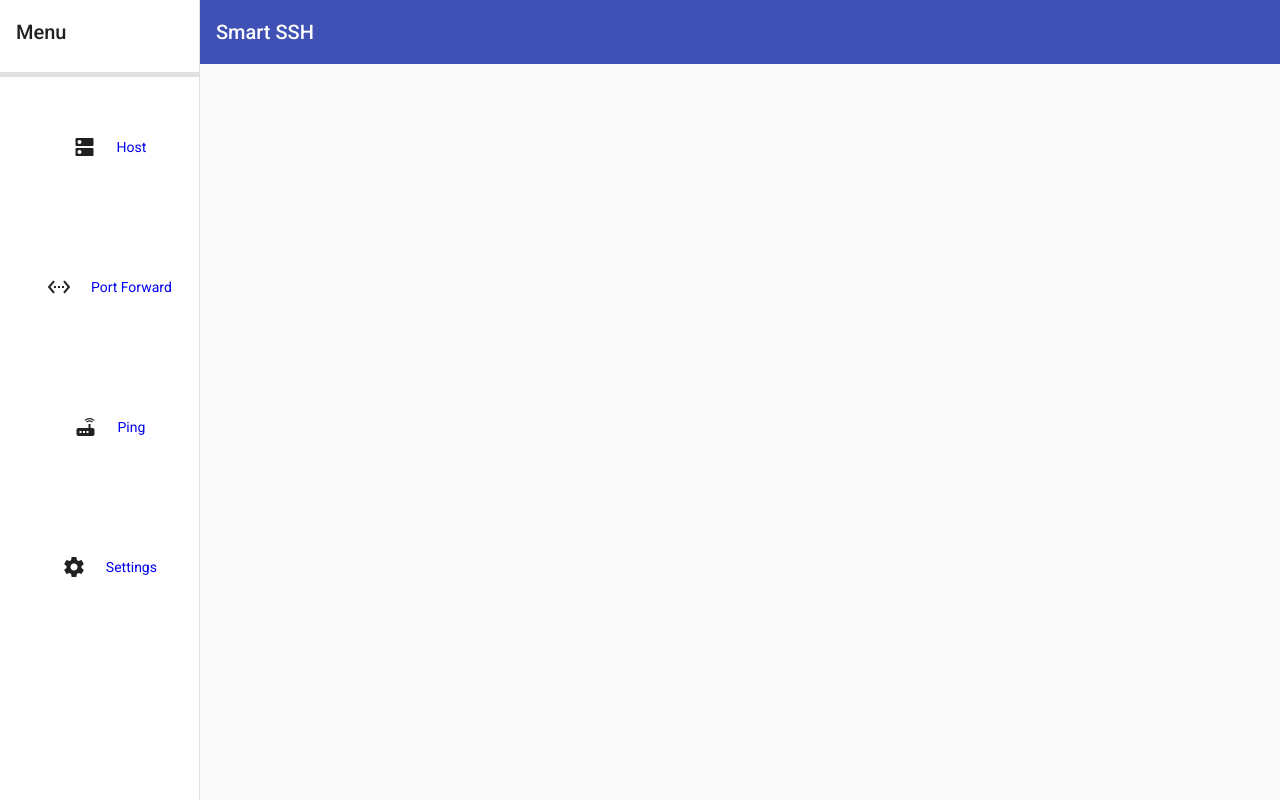
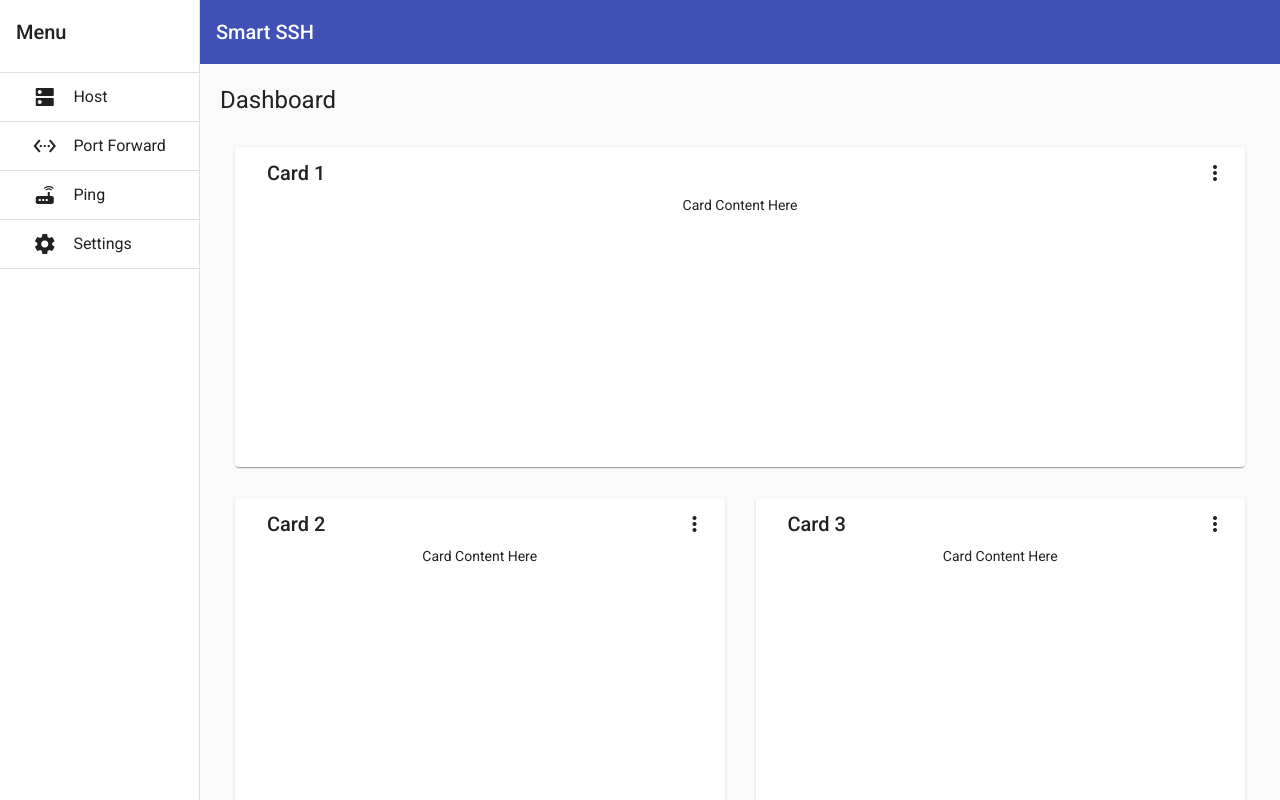
Before and after one commit to tiwari85aman/Smart-SSH, an Angular app: page /hosts in a window 1280 px wide. Before the commit this address led to /. Built offline with nearby package versions, Linux system fonts and the light colour scheme.

Commit message:
[Feat] Added Dashboard

```diff
--- a/src/app/app-routing.module.ts
+++ b/src/app/app-routing.module.ts
@@ -1,8 +1,12 @@
 import { NgModule } from '@angular/core';
 import { Routes, RouterModule } from '@angular/router';
+import { DashboardComponent } from './dashboard/dashboard.component';
+import { AppComponent } from './app.component';
 
 
-const routes: Routes = [];
+const routes: Routes = [
+  { path: 'hosts', component: DashboardComponent },
+];
 
 @NgModule({
   imports: [RouterModule.forRoot(routes)],
--- /dev/null
+++ b/src/app/dashboard/dashboard.component.css
@@ -0,0 +1,21 @@
+.grid-container {
+  margin: 20px;
+}
+
+.dashboard-card {
+  position: absolute;
+  top: 15px;
+  left: 15px;
+  right: 15px;
+  bottom: 15px;
+}
+
+.more-button {
+  position: absolute;
+  top: 5px;
+  right: 10px;
+}
+
+.dashboard-card-content {
+  text-align: center;
+}
--- /dev/null
+++ b/src/app/dashboard/dashboard.component.html
@@ -0,0 +1,24 @@
+<div class="grid-container">
+  <h1 class="mat-h1">Dashboard</h1>
+  <mat-grid-list cols="2" rowHeight="350px">
+    <mat-grid-tile *ngFor="let card of cards | async" [colspan]="card.cols" [rowspan]="card.rows">
+      <mat-card class="dashboard-card">
+        <mat-card-header>
+          <mat-card-title>
+            {{card.title}}
+            <button mat-icon-button class="more-button" [matMenuTriggerFor]="menu" aria-label="Toggle menu">
+              <mat-icon>more_vert</mat-icon>
+            </button>
+            <mat-menu #menu="matMenu" xPosition="before">
+              <button mat-menu-item>Expand</button>
+              <button mat-menu-item>Remove</button>
+            </mat-menu>
+          </mat-card-title>
+        </mat-card-header>
+        <mat-card-content class="dashboard-card-content">
+          <div>Card Content Here</div>
+        </mat-card-content>
+      </mat-card>
+    </mat-grid-tile>
+  </mat-grid-list>
+</div>
--- /dev/null
+++ b/src/app/dashboard/dashboard.component.ts
@@ -0,0 +1,33 @@
+import { Component } from '@angular/core';
+import { map } from 'rxjs/operators';
+import { Breakpoints, BreakpointObserver } from '@angular/cdk/layout';
+
+@Component({
+  selector: 'app-dashboard',
+  templateUrl: './dashboard.component.html',
+  styleUrls: ['./dashboard.component.css']
+})
+export class DashboardComponent {
+  /** Based on the screen size, switch from standard to one column per row */
+  cards = this.breakpointObserver.observe(Breakpoints.Handset).pipe(
+    map(({ matches }) => {
+      if (matches) {
+        return [
+          { title: 'Card 1', cols: 1, rows: 1 },
+          { title: 'Card 2', cols: 1, rows: 1 },
+          { title: 'Card 3', cols: 1, rows: 1 },
+          { title: 'Card 4', cols: 1, rows: 1 }
+        ];
+      }
+
+      return [
+        { title: 'Card 1', cols: 2, rows: 1 },
+        { title: 'Card 2', cols: 1, rows: 1 },
+        { title: 'Card 3', cols: 1, rows: 2 },
+        { title: 'Card 4', cols: 1, rows: 1 }
+      ];
+    })
+  );
+
+  constructor(private breakpointObserver: BreakpointObserver) {}
+}
--- a/src/app/navbar/navbar.component.css
+++ b/src/app/navbar/navbar.component.css
@@ -25,7 +25,7 @@
   text-decoration: none;
 }
 
-mat-grid-tile{
-  align-items: left;
-  align-content: left;
+
+.mat-nav-list a.active {
+  background: blue;
 }
--- a/src/app/navbar/navbar.component.html
+++ b/src/app/navbar/navbar.component.html
@@ -4,38 +4,30 @@
     <mat-toolbar>Menu</mat-toolbar>
     <mat-nav-list>
       <mat-divider></mat-divider>
+      <a mat-list-item routerLink="/hosts" class="mat-list-item-focus">
+        <mat-icon>dns</mat-icon>
+        Host
+      </a>
       <mat-divider></mat-divider>
+
+      <a mat-list-item routerLink="/hosts">
+        <mat-icon>settings_ethernet</mat-icon>
+
+        Port Forward
+      </a>
       <mat-divider></mat-divider>
+      <a mat-list-item routerLink="/hosts">
+        <mat-icon>router</mat-icon>
+
+        Ping
+      </a>
       <mat-divider></mat-divider>
+      <a mat-list-item routerLink="/hosts">
+        <mat-icon>settings</mat-icon>
+        Settings
+      </a>
       <mat-divider></mat-divider>
     </mat-nav-list>
-    <mat-grid-list cols="1" rowHeight="fit" style="height: 70%;">
-      <mat-grid-tile>
-        <mat-icon>dns</mat-icon>
-        <a mat-list-item href="#">
-          Host
-        </a>
-      </mat-grid-tile>
-      <mat-grid-tile>
-        <mat-icon>settings_ethernet</mat-icon>
-
-        <a mat-list-item href="#">
-          Port Forward
-        </a>
-      </mat-grid-tile>
-      <mat-grid-tile>
-        <mat-icon>router</mat-icon>
-        <a mat-list-item href="#">
-          Ping
-        </a>
-      </mat-grid-tile>
-      <mat-grid-tile>
-        <mat-icon>settings</mat-icon>
-        <a mat-list-item href="#">
-          Settings
-        </a>
-      </mat-grid-tile>
-    </mat-grid-list>
   </mat-sidenav>
   <mat-sidenav-content>
     <mat-toolbar color="primary">
```
Also changed, not shown: src/app/app.module.ts (+8 -2 lines), 1 other file (tests, documents, lock files or other folders).
